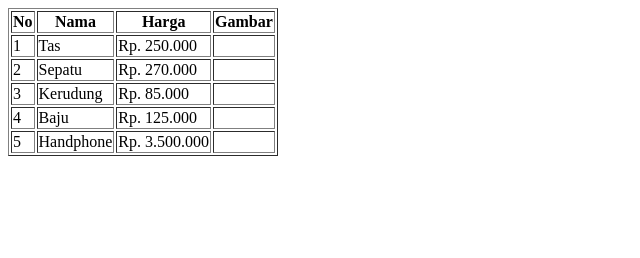
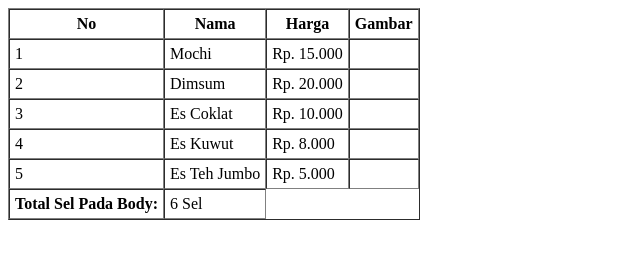
Before and after one commit to aiswaa67/html-activity-3, a plain HTML site: page index.html in a window 1280 px wide. Shown: the whole page, without its empty margins (0-640 px from the left). Drawn offline with Linux system fonts and the light colour scheme.

Commit message:
Tabel Harga

```diff
--- a/tabel.html
+++ b/index.html
@@ -1,10 +1,10 @@
- <!DOCTYPE html>
+<!DOCTYPE html>
 <html lang="en">
 <head>
-    <title>Tabel dengan garis</title>
+    <title>Tabel dengan garis dan cellpadding dan cellspacing</title>
 </head>
 <body>
-    <table border="1">
+    <table border="1" cellpadding="5" cellspacing="0">
         <!-- Bagian kepala tabel -->
         <thead>
             <tr>
@@ -18,34 +18,40 @@
         <tbody>
           <tr>
             <td>1</td>
-            <td>Tas</td>
-            <td>Rp. 250.000</td>
+            <td>Mochi</td>
+            <td>Rp. 15.000</td>
             <td></td>
           </tr>
           <tr>
             <td>2</td>
-            <td>Sepatu</td>
-            <td>Rp. 270.000</td>
+            <td>Dimsum</td>
+            <td>Rp. 20.000</td>
             <td></td>
           </tr>
           <tr>
             <td>3</td>
-            <td>Kerudung</td>
-            <td>Rp. 85.000</td>
+            <td>Es Coklat</td>
+            <td>Rp. 10.000</td>
             <td></td>
           </tr>
           <tr>
             <td>4</td>
-            <td>Baju</td>
-            <td>Rp. 125.000</td>
+            <td>Es Kuwut</td>
+            <td>Rp. 8.000</td>
             <td></td>
           </tr>
           <tr>
             <td>5</td>
-            <td>Handphone</td>
-            <td>Rp. 3.500.000</td>
+            <td>Es Teh Jumbo</td>
+            <td>Rp. 5.000</td>
             <td></td>
           </tr>
+          <tfoot>
+            <tr>
+              <th>Total Sel Pada Body:</th>
+              <td>6 Sel</td>
+            </tr>
+          </tfoot>
         </tbody>
     </table>
 </body>
```
Also changed, not shown: tabell.html (added, +58 -0 lines).
